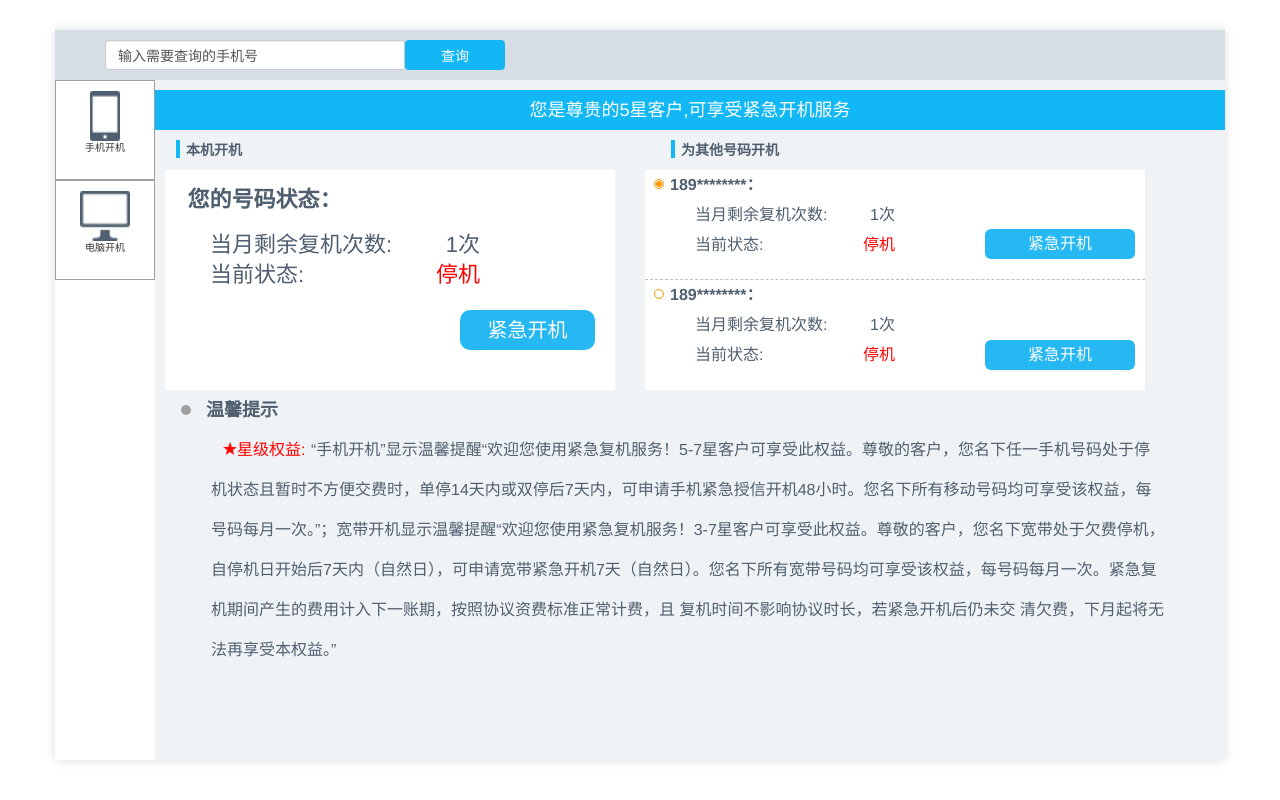
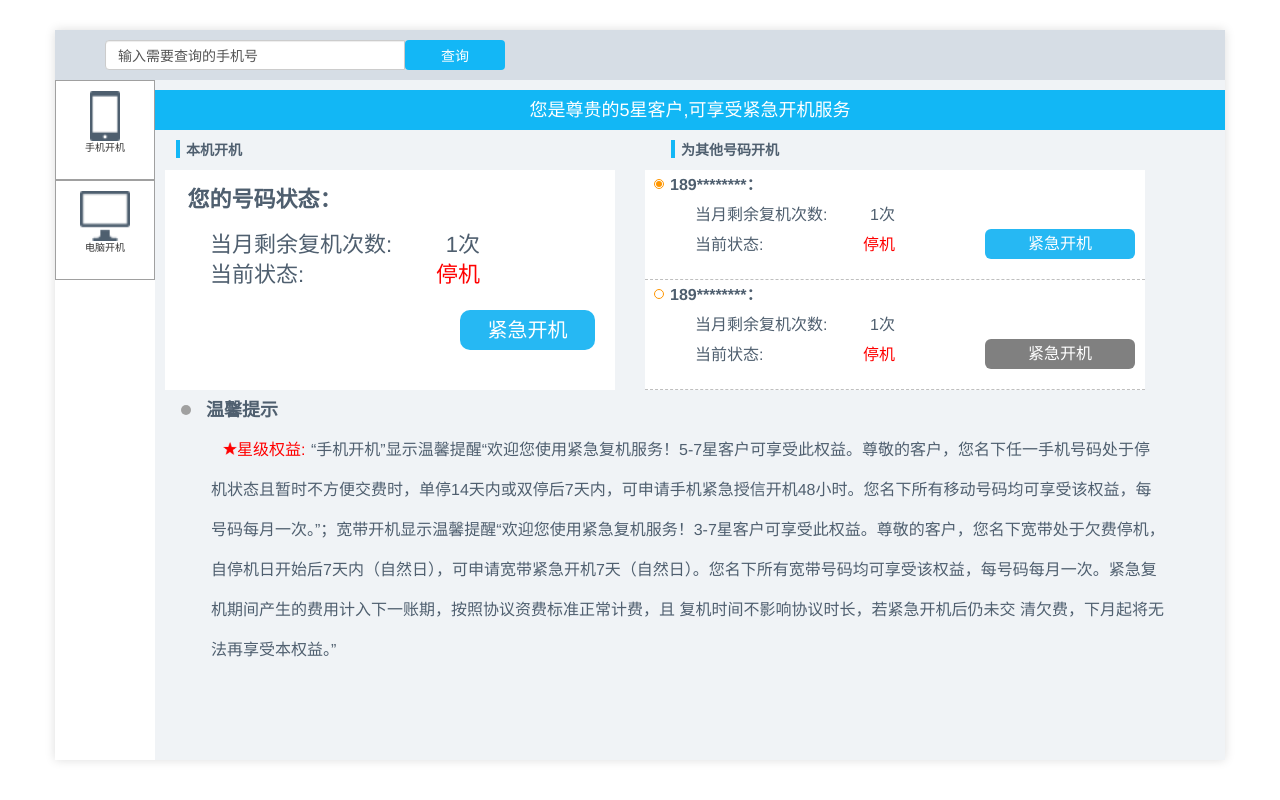
Before and after one commit to Chrisyqq/billcheck, a plain HTML site: page urgentstart.html in a window 1280 px wide. Drawn offline with Linux system fonts and the light colour scheme.

Commit message:
no message

```diff
--- a/css/flowindex.css
+++ b/css/flowindex.css
@@ -327,8 +327,8 @@ html,body{-webkit-text-size-adjust:none;}
 
     .traffic-usage-count-box {
         width: 700px;
+        float: left;
         background: #ffffff;
-        float: left;
         min-height: 220px;
     }
     /* phone-fee-histogram */
@@ -636,6 +636,8 @@ html,body{-webkit-text-size-adjust:none;}
     .urgent-all .histogram-flow-box{
         width: 100%;
         height: 220px;
+        overflow-y: auto;
+
         background: #ffffff;
         float: left;
     }
@@ -787,6 +789,9 @@ html,body{-webkit-text-size-adjust:none;}
         float: right;
         color: #ffffff;
         font-size: 16px;
+    }
+    .urgent-start-another-local .urgent-start-local-state .urgent-start-local-button-gray{
+        background: gray !important;
     }
     .urgent-start-another-local .urgent-start-local-state span{
         float: right;
@@ -2668,6 +2673,9 @@ html,body{-webkit-text-size-adjust:none;}
         float: right;
         color: #ffffff;
         font-size: 12px;
+    }
+    .urgent-start-another-local .urgent-start-local-state .urgent-start-local-button-gray{
+        background: gray !important;
     }
     .urgent-start-another-local .urgent-start-local-state span{
         float: right;
--- a/urgentstart.html
+++ b/urgentstart.html
@@ -99,6 +99,25 @@
                             </div>
 
                         </div>
+                        <div class="urgent-start-another-list one">
+                            <div class="urgent-start-local-head">
+                                <div class="urgent-start-local-head-circle">
+                                    <div class="inset-circle"></div>
+                                </div>
+                                189********：
+                            </div>
+                            <div class="urgent-start-local-state">
+                                当月剩余复机次数:
+                                <span>1次</span>
+                            </div>
+                            <div class="urgent-start-local-state">
+                                当前状态:
+                                <span class="red">停机</span>
+                                <div class="urgent-start-local-button urgent-start-local-button-gray">
+                                    紧急开机
+                                </div>
+                            </div>
+                        </div>
                         <div class="urgent-start-another-list">
                             <div class="urgent-start-local-head">
                                 <div class="urgent-start-local-head-circle">
@@ -118,7 +137,6 @@
                                 </div>
                             </div>
                         </div>
-
                     </div>
                 </div>
             </div>
```
